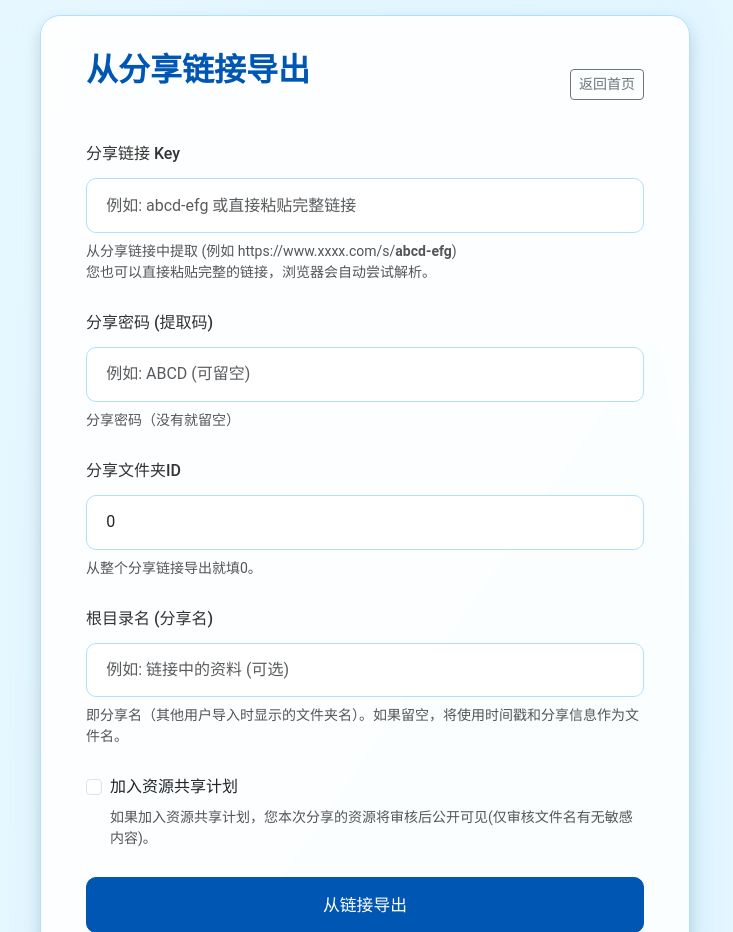
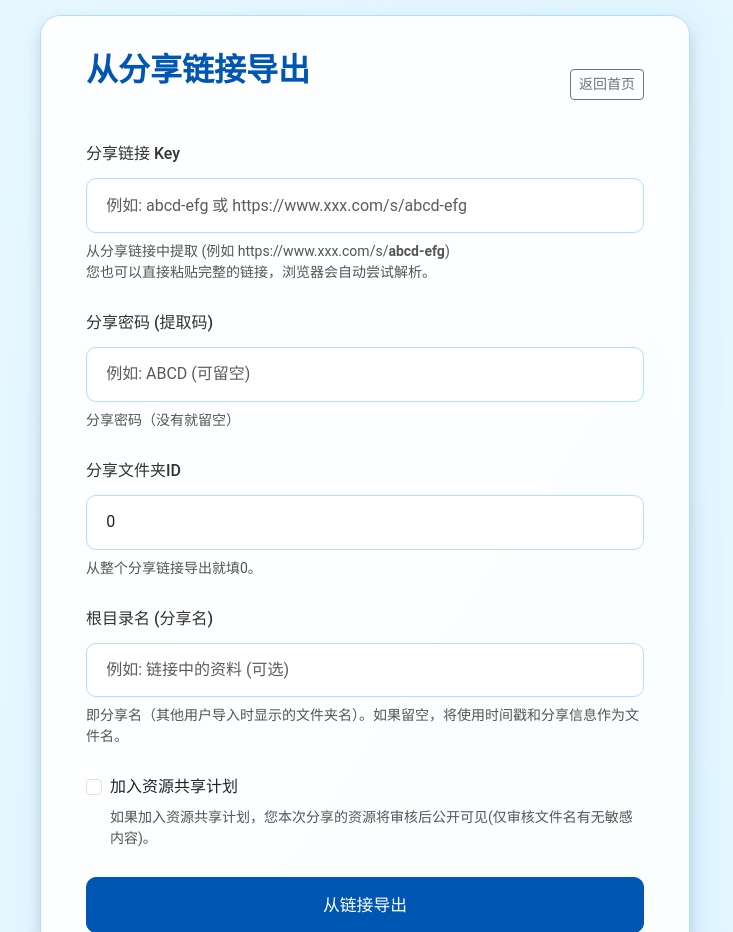
Before and after one commit to realcwj/123Pan-Unlimited-Share, a Flask app: page /link in a window 1280 px wide. Shown: the top 932 px of the page, without its empty margins (275-1008 px from the left). Run offline with Flask 3, Linux system fonts and the light colour scheme; some libraries are stand-ins or nearby versions.

Commit message:
🆕 支持自动从链接里提取key参数

```diff
--- a/templates/link_form.html
+++ b/templates/link_form.html
@@ -19,9 +19,9 @@
             <form id="linkForm">
                 <div class="mb-3">
                     <label for="shareKey" class="form-label">分享链接 Key</label>
-                    <input type="text" class="form-control" id="shareKey" name="shareKey" placeholder="例如: abcd-efg 或直接粘贴完整链接" required>
+                    <input type="text" class="form-control" id="shareKey" name="shareKey" placeholder="例如: abcd-efg 或 https://www.xxx.com/s/abcd-efg" required>
                     <div class="form-text">
-                        从分享链接中提取 (例如 https://www.xxxx.com/s/<b>abcd-efg</b>)<br>
+                        从分享链接中提取 (例如 https://www.xxx.com/s/<b>abcd-efg</b>)<br>
                         您也可以直接粘贴完整的链接，浏览器会自动尝试解析。
                     </div>
                 </div>
@@ -97,12 +97,6 @@
                 shareKeyInput.addEventListener('input', function(event) {
                     const currentVal = event.target.value; // 用户当前的输入值
                     let processedVal = currentVal; // 处理后的值，默认为当前值
-
-                    // Python 逻辑的JS实现:
-                    // if "/s/" in inputText:
-                    //     inputText = inputText.split("/s/")[-1].strip("/")
-                    // else:
-                    //     inputText = inputText.strip("/")
 
                     if (processedVal.includes("/s/")) {
                         // 如果包含 "/s/"，取其之后的部分
```
